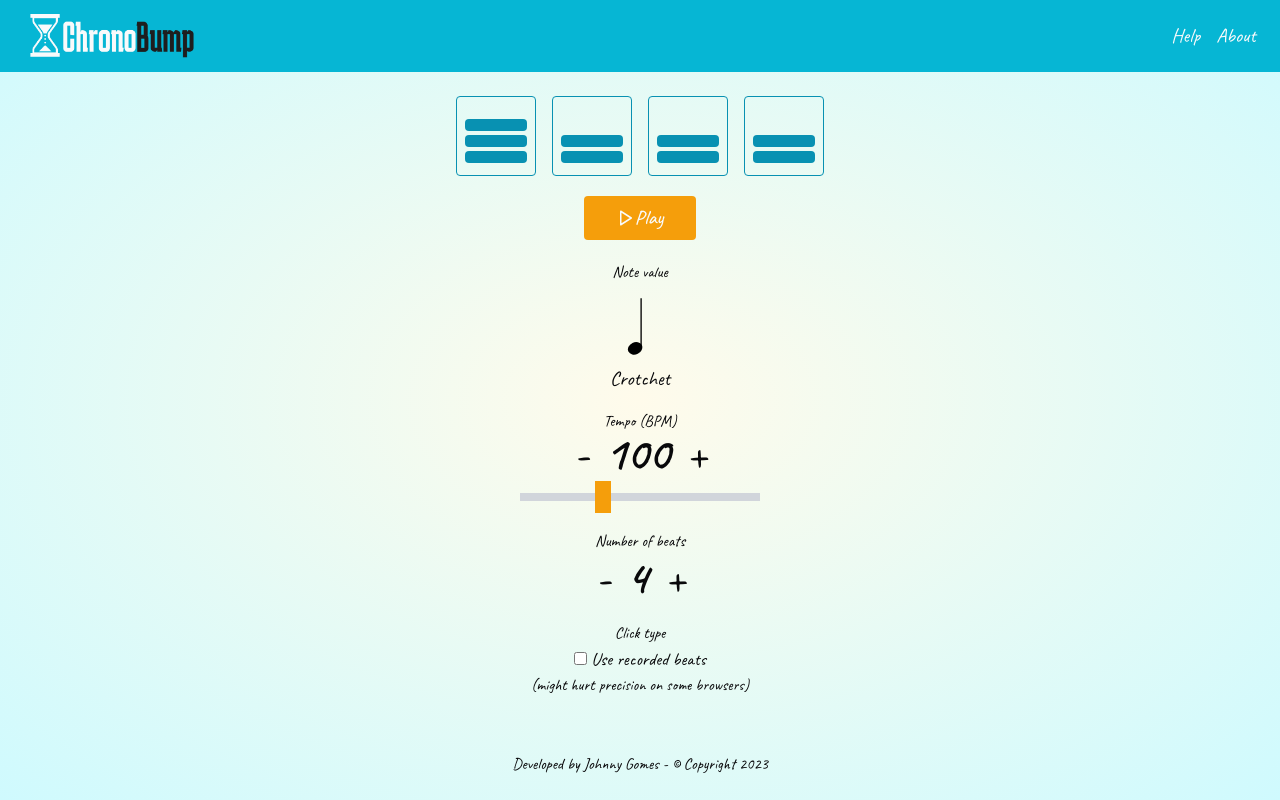
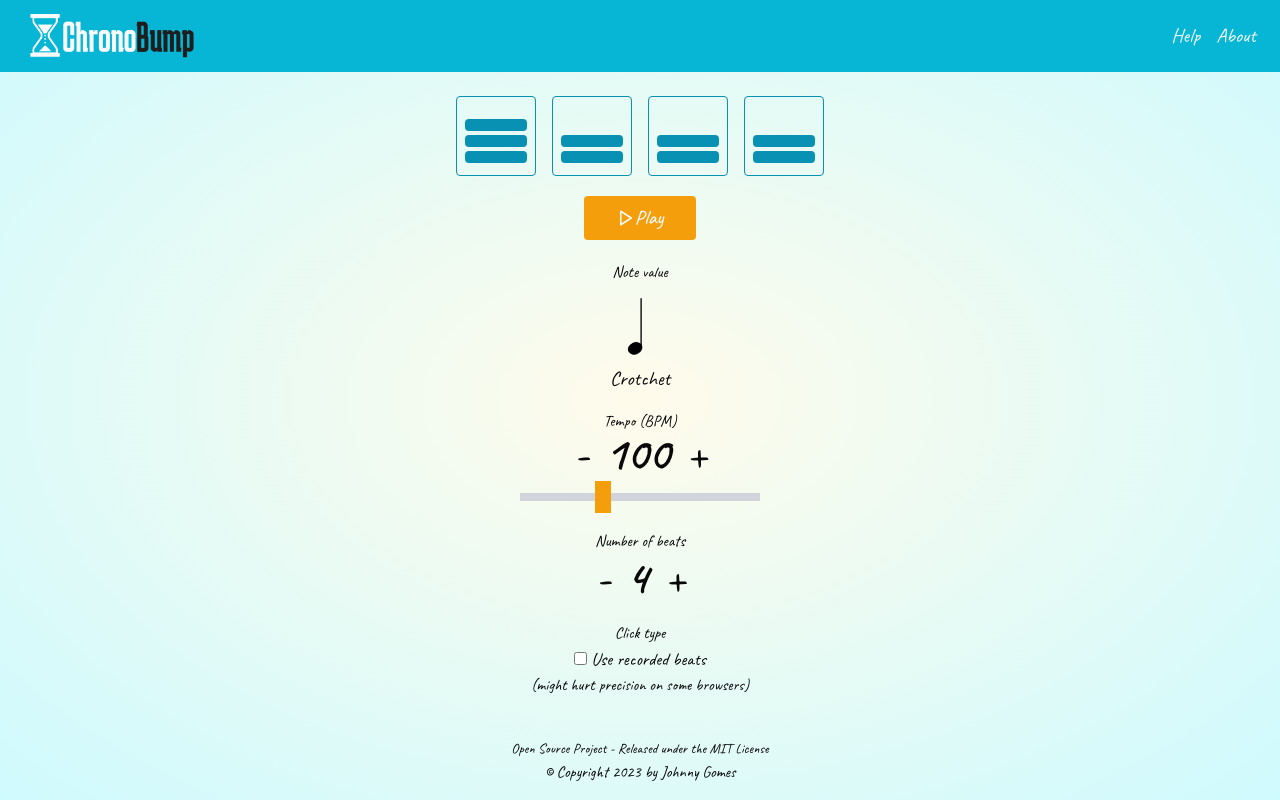
Before and after one commit to johnnysn/chrono-bump, a Next.js app: page / in a window 1280 px wide. Built offline with nearby package versions, Linux system fonts and the light colour scheme.

Commit message:
feat: Update the footer information about the project

```diff
--- a/src/app/Footer.tsx
+++ b/src/app/Footer.tsx
@@ -1,8 +1,10 @@
 export default function Footer() {
   return (
     <footer className="flex justify-center">
-      <div className="max-w-screen-xl flex items-center">
-        Developed by Johnny Gomes - &copy; Copyright 2023
+      <div className="max-w-screen-xl text-center mt-2">
+        <span className="text-sm">Open Source Project - Released under the MIT License</span>
+        <br />
+        &copy; Copyright 2023 by Johnny Gomes
       </div>
     </footer>
   );
```
